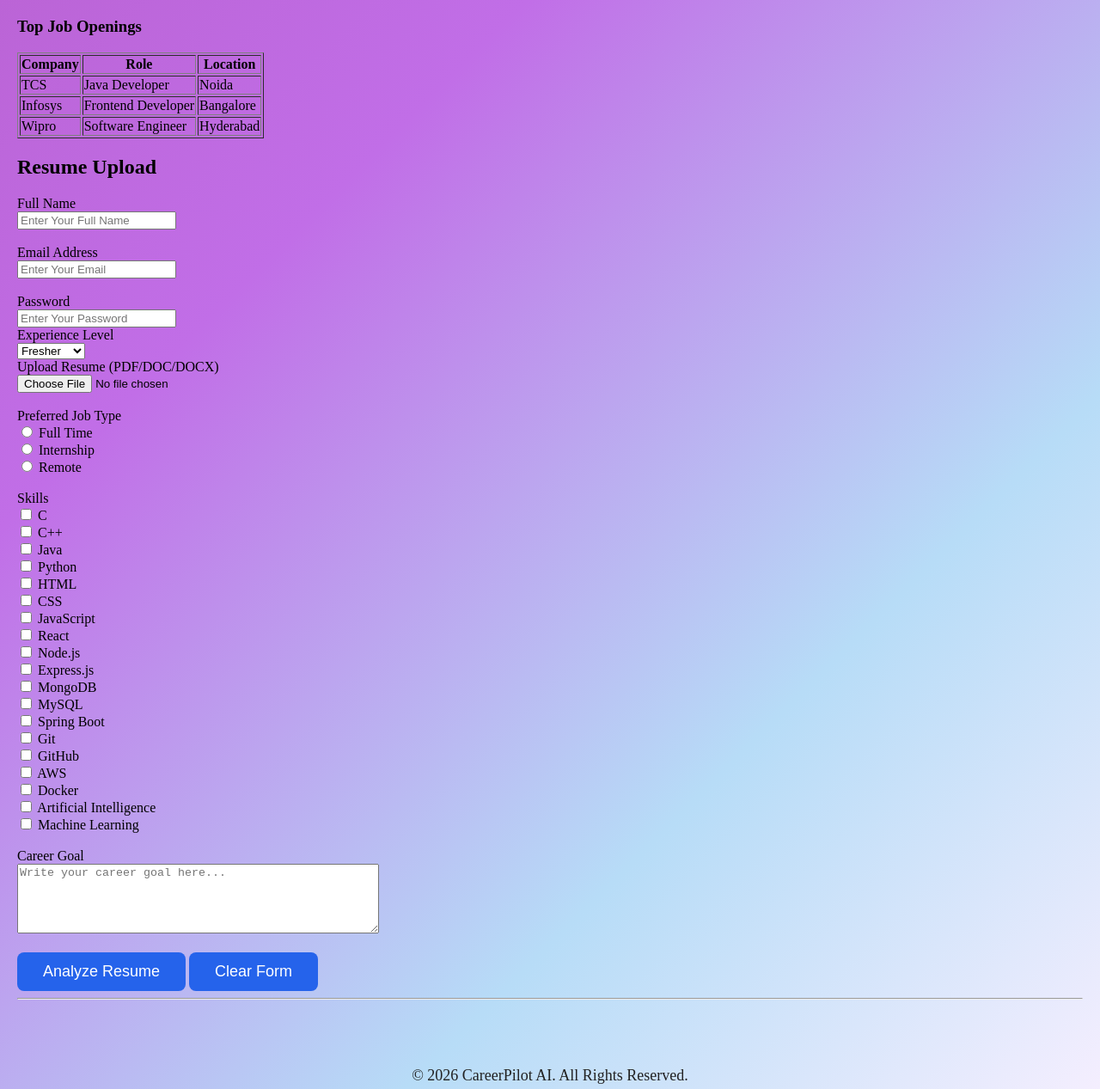
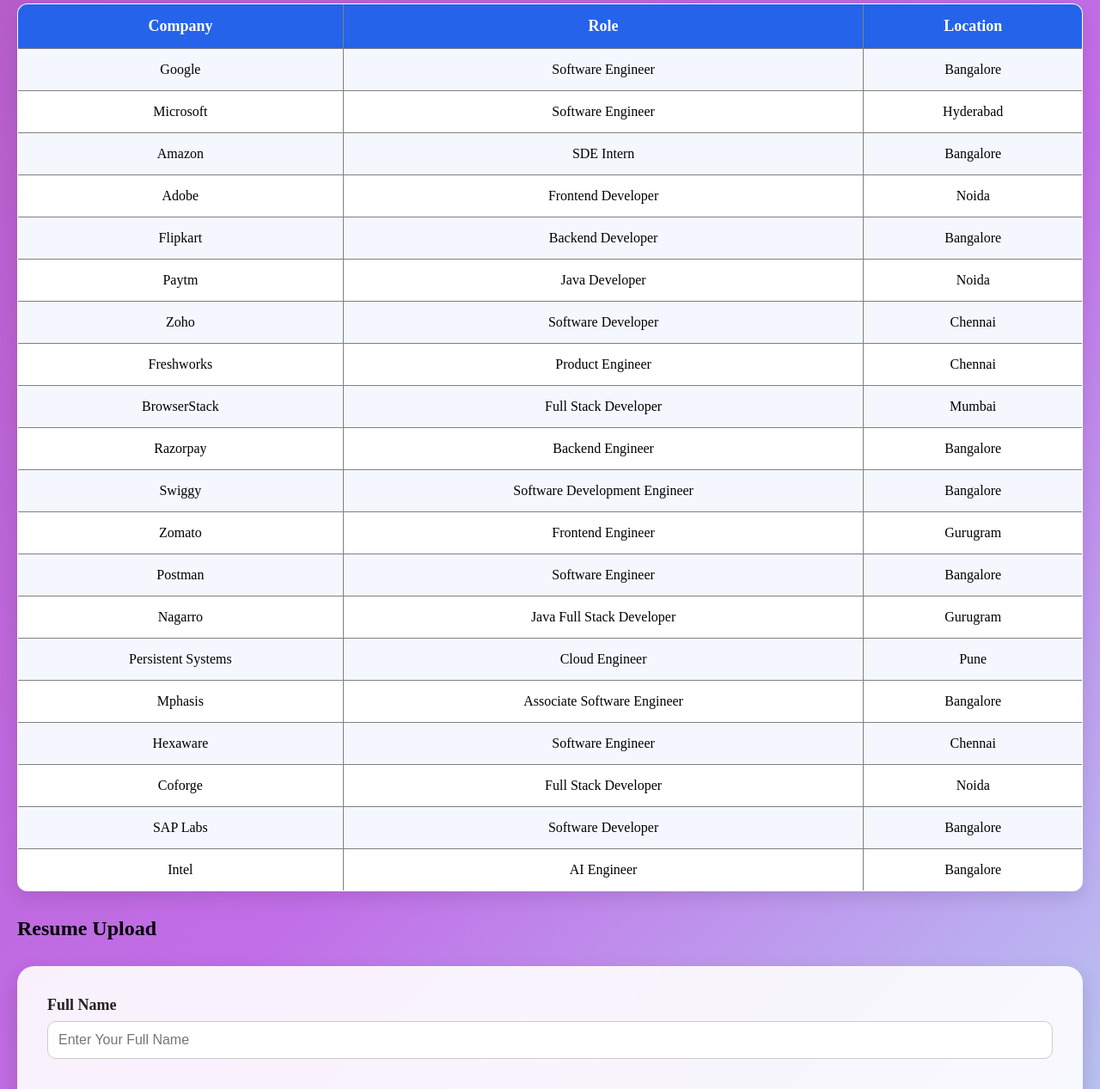
Before and after one commit to ramthakur00y-ship-it/CareerPilot-AI, a plain HTML site: page client/index.html in a window 1280 px wide. Shown: the part 1860-3127 px from the top of the page at 86% size. Drawn offline with Linux system fonts and the light colour scheme.

Commit message:
html update

```diff
--- a/client/index.html
+++ b/client/index.html
@@ -75,11 +75,11 @@
 
     <hr>
 
-      <section>
+      <section id="features">
 
     <h2>Features</h2>
 
-    <div class="card">
+    <div class="features-container">
 
         <h3>Resume Upload</h3>
 
@@ -128,6 +128,8 @@
     </p>
 
 </div>
+</div>
+
 
 </section>
 <h3>Our AI Features</h3>
@@ -176,7 +178,57 @@
 
     <tr>
 
-        <td>TCS</td>
+    <td>Google</td>
+
+    <td>Software Engineer</td>
+
+    <td>Bangalore</td>
+
+</tr>
+
+<tr>
+
+    <td>Microsoft</td>
+
+    <td>Software Engineer</td>
+
+    <td>Hyderabad</td>
+
+</tr>
+
+<tr>
+
+    <td>Amazon</td>
+
+    <td>SDE Intern</td>
+
+    <td>Bangalore</td>
+
+</tr>
+
+<tr>
+
+    <td>Adobe</td>
+
+    <td>Frontend Developer</td>
+
+    <td>Noida</td>
+
+</tr>
+
+<tr>
+
+    <td>Flipkart</td>
+
+    <td>Backend Developer</td>
+
+    <td>Bangalore</td>
+
+</tr>
+
+<tr>
+
+    <td>Paytm</td>
 
     <td>Java Developer</td>
 
@@ -186,9 +238,39 @@
 
 <tr>
 
-        <td>Infosys</td>
+    <td>Zoho</td>
 
-        <td>Frontend Developer</td>
+    <td>Software Developer</td>
+
+    <td>Chennai</td>
+
+</tr>
+
+<tr>
+
+    <td>Freshworks</td>
+
+    <td>Product Engineer</td>
+
+    <td>Chennai</td>
+
+</tr>
+
+<tr>
+
+    <td>BrowserStack</td>
+
+    <td>Full Stack Developer</td>
+
+    <td>Mumbai</td>
+
+</tr>
+
+<tr>
+
+    <td>Razorpay</td>
+
+    <td>Backend Engineer</td>
 
     <td>Bangalore</td>
 
@@ -196,11 +278,101 @@
 
 <tr>
 
-        <td>Wipro</td>
+    <td>Swiggy</td>
+
+    <td>Software Development Engineer</td>
+
+    <td>Bangalore</td>
+
+</tr>
+
+<tr>
+
+    <td>Zomato</td>
+
+    <td>Frontend Engineer</td>
+
+    <td>Gurugram</td>
+
+</tr>
+
+<tr>
+
+    <td>Postman</td>
 
     <td>Software Engineer</td>
 
-        <td>Hyderabad</td>
+    <td>Bangalore</td>
+
+</tr>
+
+<tr>
+
+    <td>Nagarro</td>
+
+    <td>Java Full Stack Developer</td>
+
+    <td>Gurugram</td>
+
+</tr>
+
+<tr>
+
+    <td>Persistent Systems</td>
+
+    <td>Cloud Engineer</td>
+
+    <td>Pune</td>
+
+</tr>
+
+<tr>
+
+    <td>Mphasis</td>
+
+    <td>Associate Software Engineer</td>
+
+    <td>Bangalore</td>
+
+</tr>
+
+<tr>
+
+    <td>Hexaware</td>
+
+    <td>Software Engineer</td>
+
+    <td>Chennai</td>
+
+</tr>
+
+<tr>
+
+    <td>Coforge</td>
+
+    <td>Full Stack Developer</td>
+
+    <td>Noida</td>
+
+</tr>
+
+<tr>
+
+    <td>SAP Labs</td>
+
+    <td>Software Developer</td>
+
+    <td>Bangalore</td>
+
+</tr>
+
+<tr>
+
+    <td>Intel</td>
+
+    <td>AI Engineer</td>
+
+    <td>Bangalore</td>
 
 </tr>
 
@@ -525,6 +697,8 @@
 </footer>
 
 </div>
+<script src="script.js"></script>
+
 
 </body>
 
--- a/client/script.js
+++ b/client/script.js
@@ -0,0 +1,5 @@
+/* ==========================================
+   Step 45 - CareerPilot AI JavaScript
+========================================== */
+
+console.log("CareerPilot AI Loaded Successfully");
--- a/client/style.css
+++ b/client/style.css
@@ -44,15 +44,16 @@ h1{
 
 .card{
 
-    background-color: white;
+    background: rgba(255,255,255,0.9);
 
-    padding: 20px;
+    padding: 25px;
 
-    margin-bottom: 20px;
+    border-radius: 15px;
 
-    border: 1px solid #dcdcdc;
+    text-align: center;
 
-    border-radius: 10px;
+    border: none;
+
     transition: all 0.4s ease;
 
 }
@@ -168,6 +169,13 @@ nav a:hover{
     margin-bottom: 10px;
 
 }
+.card p{
+
+    color: #555;
+
+    line-height: 1.6;
+
+}
 img{
 
     display: block;
@@ -252,3 +260,284 @@ button:hover{
     transform: scale(1.05);
 
 }
+.features-container{
+
+    display: grid;
+
+    grid-template-columns: repeat(auto-fit, minmax(250px, 1fr));
+
+    gap: 20px;
+
+    margin-top: 25px;
+
+}
+form{
+
+    background: rgba(255,255,255,0.9);
+
+    padding: 35px;
+
+    border-radius: 20px;
+
+    margin-top: 30px;
+
+    box-shadow: 0 10px 25px rgba(0,0,0,0.15);
+
+}
+form label{
+
+    font-size: 18px;
+
+    font-weight: bold;
+
+    color: #222;
+
+}
+input[type="text"],
+input[type="email"],
+input[type="password"],
+select,
+textarea{
+
+    width: 100%;
+
+    padding: 12px;
+
+    margin-top: 8px;
+
+    margin-bottom: 20px;
+
+    border: 1px solid #ccc;
+
+    border-radius: 10px;
+
+    font-size: 16px;
+
+    box-sizing: border-box;
+
+}
+input[type="file"]{
+
+    margin-top: 10px;
+
+    margin-bottom: 20px;
+
+}
+input[type="radio"]{
+
+    margin-top: 12px;
+
+}
+input[type="checkbox"]{
+
+    margin-top: 8px;
+
+}
+textarea{
+
+    resize: vertical;
+
+}
+button[type="submit"]{
+
+    background: #2563eb;
+
+    color: white;
+
+    padding: 12px 30px;
+
+    border: none;
+
+    border-radius: 10px;
+
+    font-size: 17px;
+
+    cursor: pointer;
+
+}
+button[type="reset"]{
+
+    background: crimson;
+
+    color: white;
+
+    padding: 12px 30px;
+
+    border: none;
+
+    border-radius: 10px;
+
+    margin-left: 10px;
+
+    cursor: pointer;
+
+}
+button[type="submit"]:hover{
+
+    background: #1d4ed8;
+
+}
+
+button[type="reset"]:hover{
+
+    background: darkred;
+
+}
+
+/* ===========================
+   Step 41 - Job Openings Table
+=========================== */
+
+table{
+
+    width: 100%;
+
+    border-collapse: collapse;
+
+    margin: 30px 0;
+
+    background: white;
+
+    border-radius: 12px;
+
+    overflow: hidden;
+
+    box-shadow: 0 8px 20px rgba(0,0,0,0.1);
+
+}
+
+th{
+
+    background: #2563eb;
+
+    color: white;
+
+    padding: 15px;
+
+    font-size: 18px;
+
+    text-align: center;
+
+}
+
+td{
+
+    padding: 15px;
+
+    text-align: center;
+
+}
+
+tr:nth-child(even){
+
+    background: #f5f7ff;
+
+}
+
+tr:hover{
+
+    background: #dbeafe;
+
+    transition: 0.3s;
+
+}
+/* ===========================
+   Step 42 - Footer Styling
+=========================== */
+
+footer{
+
+    background: rgba(255,255,255,0.85);
+
+    padding: 20px;
+
+    margin-top: 40px;
+
+    border-radius: 15px;
+
+    text-align: center;
+
+    box-shadow: 0 8px 20px rgba(0,0,0,0.1);
+
+}
+/* =================================================
+   Step 43 - Input Focus Effect
+================================================= */
+
+input:focus,
+select:focus,
+textarea:focus{
+
+    outline: none;
+    /* Browser का Default Border हटाएगा */
+
+    border: 2px solid #2563eb;
+    /* Blue Border लगाएगा */
+
+    box-shadow: 0 0 10px rgba(37,99,235,0.3);
+    /* Blue Glow देगा */
+
+}
+/* =================================================
+   Step 44 - Responsive Design
+================================================= */
+
+@media (max-width:768px){
+/* Screen Width 768px या उससे कम होने पर यह CSS चलेगी */
+
+    body{
+
+        padding:10px;
+        /* Mobile में Body का Padding कम होगा */
+
+    }
+
+    h1{
+
+        font-size:35px;
+        /* Title छोटा हो जाएगा */
+
+    }
+
+    #hero h2{
+
+        font-size:28px;
+        /* Hero Heading छोटी होगी */
+
+    }
+
+    nav{
+
+        flex-direction:column;
+        /* Navbar ऊपर-नीचे आ जाएगा */
+
+        gap:12px;
+        /* Links के बीच Space */
+
+    }
+
+    .features-container{
+
+        grid-template-columns:1fr;
+        /* Cards एक-एक करके दिखेंगे */
+
+    }
+
+    table{
+
+        font-size:14px;
+        /* Table का Font छोटा */
+
+    }
+
+    button{
+
+        width:100%;
+        /* Buttons पूरी Width ले लेंगे */
+
+        margin-top:10px;
+        /* Buttons के बीच Gap */
+
+    }
+
+}
```
Lines whose indentation alone changed are shown as unchanged.
